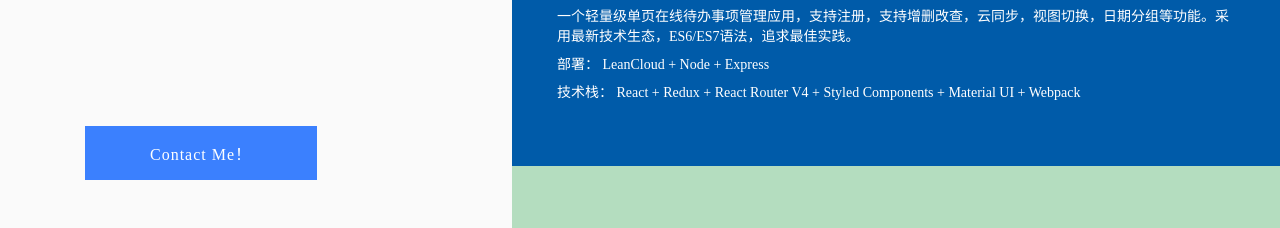
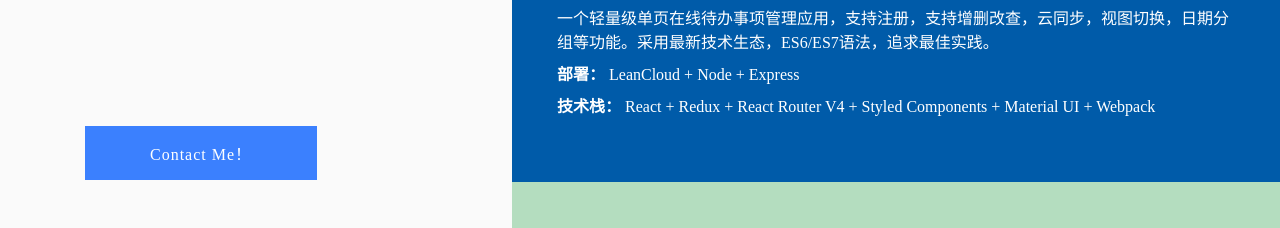
Before and after one commit to incuisting/jubilant-potato, a website: page src/index.html in a window 1280 px wide. Shown: the part 500-728 px from the top of the page. Drawn offline with Linux system fonts and the light colour scheme.

Commit message:
修正项目描述字体细节

```diff
--- a/src/index.css
+++ b/src/index.css
@@ -133,7 +133,12 @@ a {
 
 .project-information p {
     margin-top: 8px;
-    font-size: 14px;
+    font-size: 16px;
+    font-weight: normal;
+}
+
+.project-information p span {
+    font-weight: bold;
 }
 
 .code-icon {
@@ -386,6 +391,9 @@ a {
         font-size: 3.73vw;
         font-weight: normal;
     }
+    .project-information p span {
+        font-weight: bold;
+    }
     .react-todo img {
         width: 80vw;
     }
```
